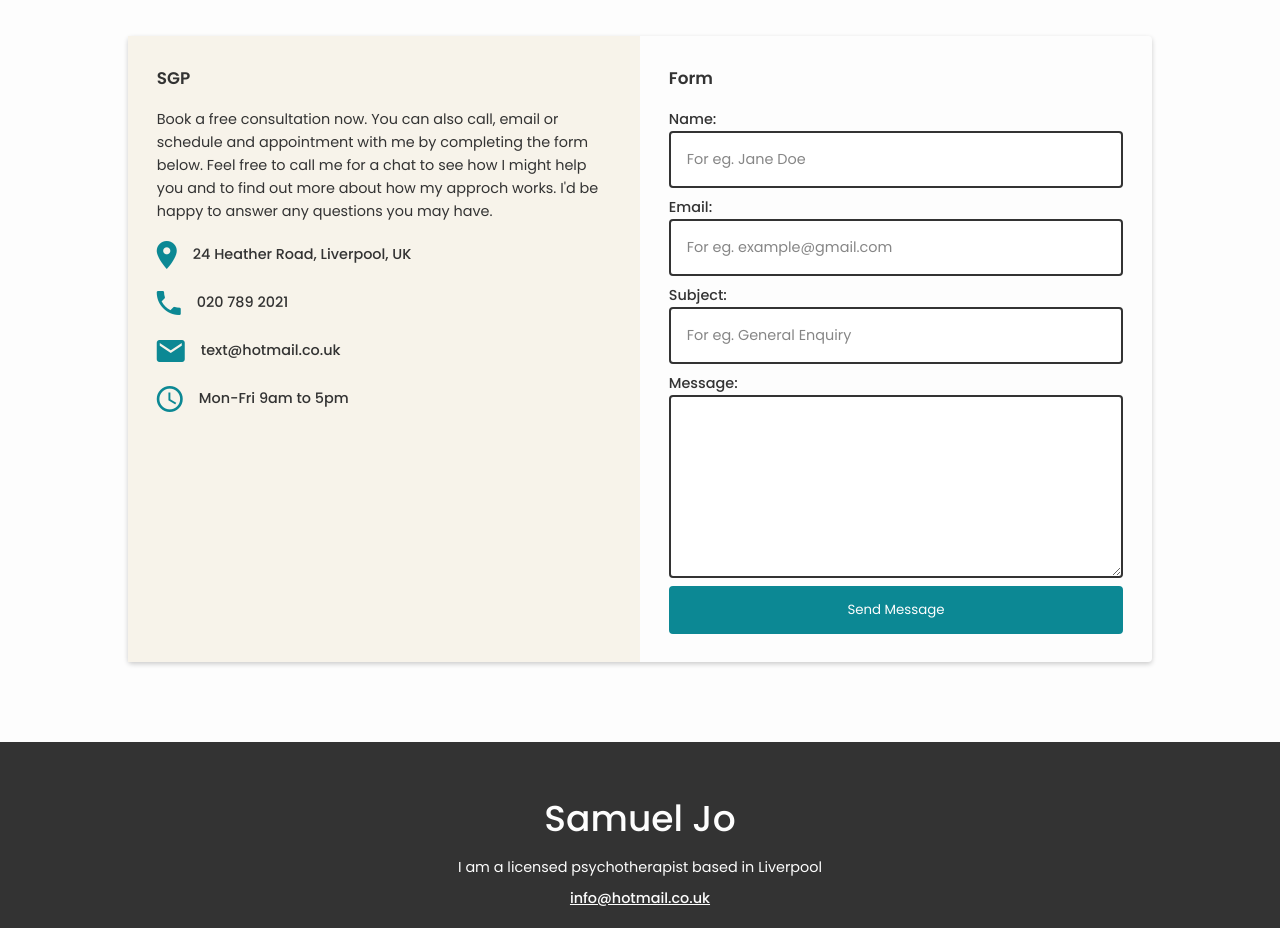
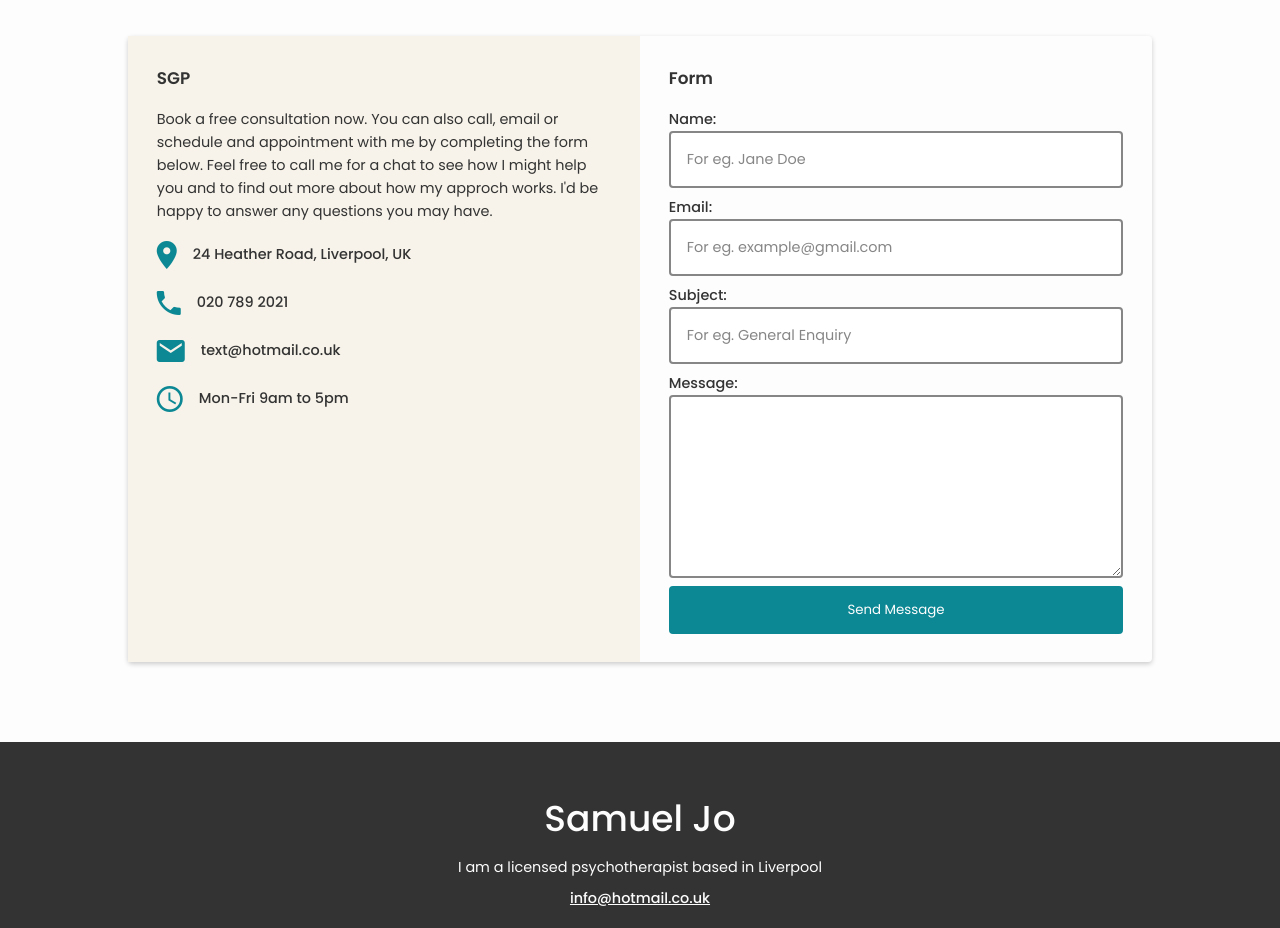
Before and after one commit to Juel07/mock-website, a plain HTML site: page index.html in a window 1280 px wide. Shown: the part 3040-3968 px from the top of the page. Drawn offline with nearby package versions, Linux system fonts and the light colour scheme.

Commit message:
add focus effect to contact input

```diff
--- a/css/style.css
+++ b/css/style.css
@@ -612,7 +612,7 @@ img {
 .contact_form .form__input {
   width: 100%;
   padding: var(--mb-2);
-  border: 2px solid var(--text-color);
+  border: 2px solid var(--light-text-color);
   color: var(--text-color);
   border-radius: var(--border-rd);
   margin-bottom: var(--mb-1);
@@ -623,6 +623,9 @@ img {
 .form__input::placeholder {
   color: var(--light-text-color);
   font-family: var(--body-font);
+}
+.form__input:focus {
+  border-color: var(--secondary-color);
 }
 
 .contact__button  {
```
